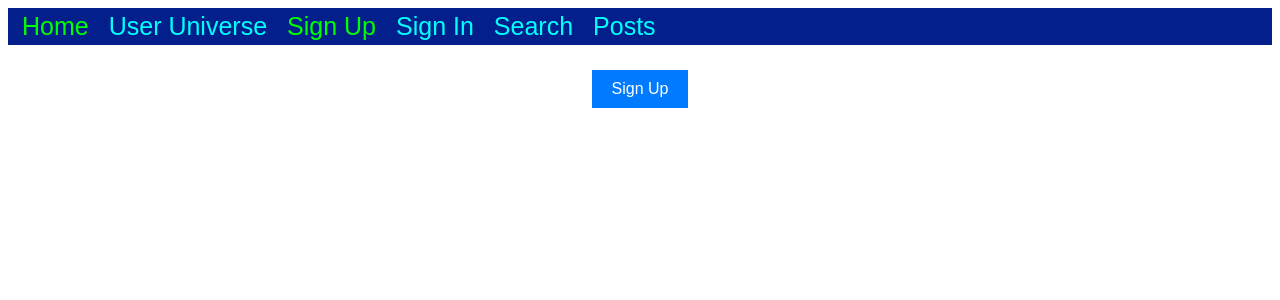
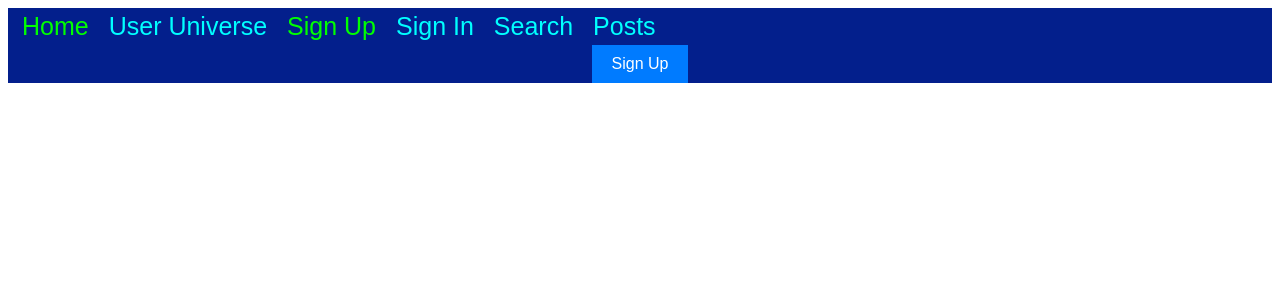
Before and after one commit to FlushingBaseball/phase-2, a React (Create React App) app: page /sign-Up in a window 1280 px wide. Shown: the top 300 px of the page. Built offline with nearby package versions, Linux system fonts and the light colour scheme; data requests are answered from the project's data file.

Commit message:
add css for Sign Up

```diff
--- a/public/App.css
+++ b/public/App.css
@@ -54,11 +54,13 @@
 
 .formContainer {
   text-align: center;
+  background-color: #031f8c;
 }
 
 label {
   display: block;
   margin-bottom: 5px;
+  color: #f8ffff;
 }
 #age {
   width: 10%;
@@ -89,7 +91,7 @@ button {
   border: none;
   cursor: pointer;
   display: block;
-  margin: 2% auto;
+  margin: 0% auto 2%;
 }
 
 button.active {
```
